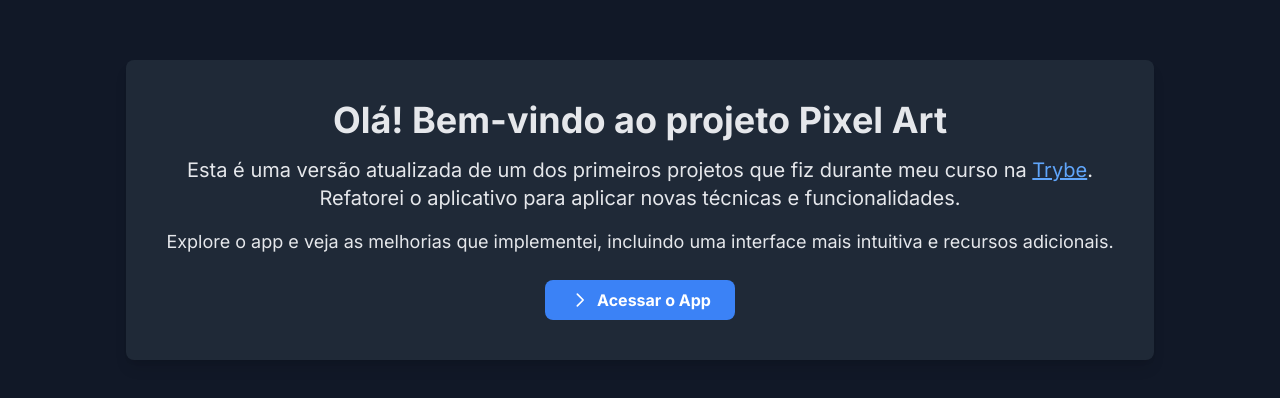
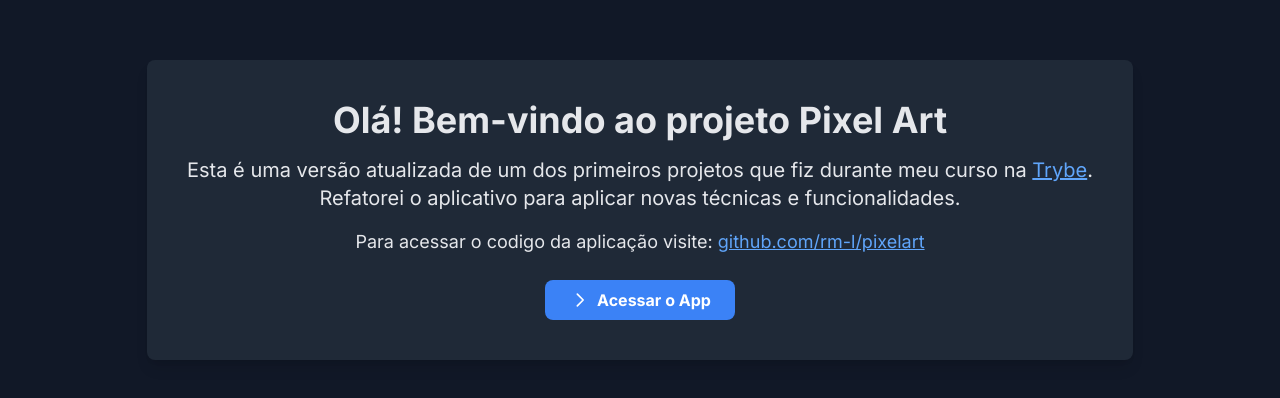
Before and after one commit to rm-l/PixelArt, a Next.js app: page / in a window 1280 px wide. Shown: the part 190-588 px from the top of the page. Built offline with nearby package versions, Linux system fonts and the light colour scheme.

Commit message:
feat: add github link

```diff
--- a/src/app/page.tsx
+++ b/src/app/page.tsx
@@ -28,7 +28,15 @@ const MeuComponente = () => {
           Refatorei o aplicativo para aplicar novas técnicas e funcionalidades.
         </p>
         <p className='text-lg mb-6'>
-          Explore o app e veja as melhorias que implementei, incluindo uma interface mais intuitiva e recursos adicionais.
+          Para acessar o codigo da aplicação visite: {' '}
+          <a
+            href='https://github.com/rm-l/PixelArt/'
+            target='_blank'
+            rel='noopener noreferrer'
+            className='text-blue-400 underline'
+          >
+            github.com/rm-l/pixelart
+          </a>
         </p>
         <div className='flex justify-center'>
           <button
--- a/src/app/pixelart/page.tsx
+++ b/src/app/pixelart/page.tsx
@@ -100,18 +100,12 @@ export default function PixelArt() {
   }
 
   function getTextColor() {
-    // Remove o símbolo '#' se estiver presente
     let atualcolor = selectedColor
     const parse = atualcolor.replace('#', '');
-
-    // Converta o hexadecimal para números inteiros
     const r = parseInt(parse.substring(0, 2), 16);
     const g = parseInt(parse.substring(2, 4), 16);
     const b = parseInt(parse.substring(4, 6), 16);
-
-    // Calcula a luminância relativa
     const luminance = 0.2126 * r + 0.7152 * g + 0.0722 * b;
-
     const result = luminance > 128 ? 'text-black' : 'text-white';
     console.log(result)
 
@@ -124,32 +118,37 @@ export default function PixelArt() {
         <div className="grid grid-cols-1 gap-2 min-w-[150px]">
           <button
             onClick={captureScreenshot}
-            className="text-white rounded-lg border border-green-700 bg-green-500 hover:bg-green-600 focus:outline-none focus:ring-2 focus:ring-green-300 transition duration-200 px-4 py-2"
+            className="text-white rounded-lg border border-green-700 bg-green-500 hover:bg-green-600
+             focus:outline-none focus:ring-2 focus:ring-green-300 transition duration-200 px-4 py-2"
           >
             Salvar
           </button>
 
           <button
             onClick={() => { handleCollums(GRID_PEQUENO); setPixels(Array(GRID_PEQUENO).fill(WHITE)); }}
-            className="rounded-lg border border-gray-700 bg-yellow-200 text-black hover:bg-yellow-300 focus:outline-none focus:ring-2 focus:ring-yellow-100 transition duration-200 px-4 py-2"
+            className="rounded-lg border border-gray-700 bg-yellow-200 text-black hover:bg-yellow-300 focus:outline-none
+             focus:ring-2 focus:ring-yellow-100 transition duration-200 px-4 py-2"
           >
             Pequeno
           </button>
           <button
             onClick={() => { handleCollums(GRID_MEDIO); setPixels(Array(GRID_MEDIO).fill(WHITE)); }}
-            className="rounded-lg border border-gray-700 bg-yellow-200 text-black hover:bg-yellow-300 focus:outline-none focus:ring-2 focus:ring-yellow-100 transition duration-200 px-4 py-2"
+            className="rounded-lg border border-gray-700 bg-yellow-200 text-black hover:bg-yellow-300 focus:outline-none
+             focus:ring-2 focus:ring-yellow-100 transition duration-200 px-4 py-2"
           >
             Médio
           </button>
           <button
             onClick={() => { handleCollums(GRID_GRANDE); setPixels(Array(GRID_GRANDE).fill(WHITE)); }}
-            className="rounded-lg border border-gray-700 bg-yellow-200 text-black hover:bg-yellow-300 focus:outline-none focus:ring-2 focus:ring-yellow-100 transition duration-200 px-4 py-2"
+            className="rounded-lg border border-gray-700 bg-yellow-200 text-black hover:bg-yellow-300 focus:outline-none focus:ring-2
+             focus:ring-yellow-100 transition duration-200 px-4 py-2"
           >
             Grande
           </button>
           <button
             onClick={() => { setPixels(Array(collums).fill(selectedColor)); }}
-            className="text-white rounded-lg border border-gray-700 bg-red-600 hover:bg-red-700 focus:outline-none focus:ring-2 focus:ring-red-300 transition duration-200 px-4 py-2"
+            className="text-white rounded-lg border border-gray-700 bg-red-600 hover:bg-red-700 focus:outline-none
+             focus:ring-2 focus:ring-red-300 transition duration-200 px-4 py-2"
           >
             Limpar
           </button>
@@ -169,19 +168,22 @@ export default function PixelArt() {
         </div>
         <div className="flex flex-col items-center justify-start bg-gray-200 rounded-lg shadow-md border-2 p-3">
           <HexColorPicker color={selectedColor} onChange={setSelectedColor} />
-          <HexColorInput color={selectedColor} onChange={setSelectedColor} placeholder="Type a color" prefixed alpha className={`max-w-[100px] mt-2 rounded-lg border-1 shadow-md shadow-gray-500 border-black text-center ${getTextColor()}`} style={{ backgroundColor: selectedColor, }} />
+          <HexColorInput color={selectedColor} onChange={setSelectedColor} placeholder="Type a color" prefixed alpha className={`max-w-[100px]
+             mt-2 rounded-lg border-1 shadow-md shadow-gray-500 border-black text-center ${getTextColor()}`} style={{ backgroundColor: selectedColor }} />
           <div className="flex flex-col justify-center items-center align-middle gap-2 mt-5 mb-5">
             <Image
               src="/contagotas.svg"
               alt="Selecionar Cor"
               onClick={startPickingColor}
-              className={`w-10 h-10 flexcursor-pointer shadow-lg shadow-gray-500 p-1 rounded-lg transition-transform duration-200 ${pickingColor ? 'scale-110 bg-gray-500 rounded-full' : 'scale-100'}`}
+              className={`w-10 h-10 flexcursor-pointer shadow-lg shadow-gray-500 p-1 rounded-lg transition-transform duration-200
+                ${pickingColor ? 'scale-110 bg-gray-500 rounded-full' : 'scale-100'}`}
               width={0}
               height={0}
             />
             <button
               onClick={() => { handleBorder(border); }}
-              className="text-white rounded-lg border border-gray-700 bg-blue-500 hover:bg-blue-600 focus:outline-none focus:ring-2 focus:ring-blue-300 transition duration-200 px-4 py-2 mt-5 w-[100px]"
+              className="text-white rounded-lg border border-gray-700 bg-blue-500 hover:bg-blue-600 focus:outline-none
+              focus:ring-2 focus:ring-blue-300 transition duration-200 px-4 py-2 mt-5 w-[100px]"
             >
               {border ? "Grid" : "Grid"}
             </button>
@@ -194,7 +196,8 @@ export default function PixelArt() {
             {colorOptions.map((color, index) => (
               <button
                 key={index}
-                className="w-10 h-10 rounded-full border border-gray-300 shadow-md hover:shadow-gray-500 focus:outline-none focus:ring-2 focus:ring-gray-300 transition-all duration-150"
+                className="w-10 h-10 rounded-full border border-gray-300 shadow-md hover:shadow-gray-500 focus:outline-none
+                focus:ring-2 focus:ring-gray-300 transition-all duration-150"
                 style={{ backgroundColor: color }}
                 onClick={() => handleColor(color)}
               ></button>
```
